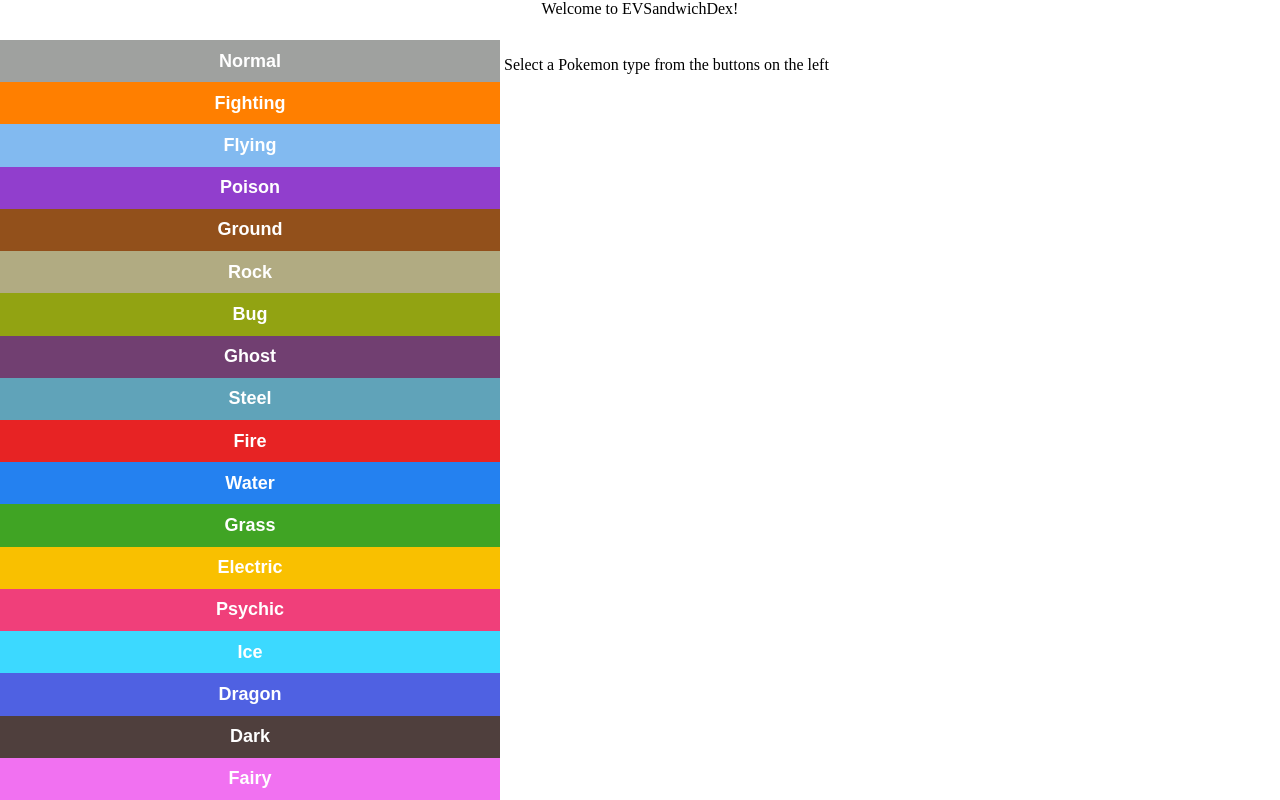
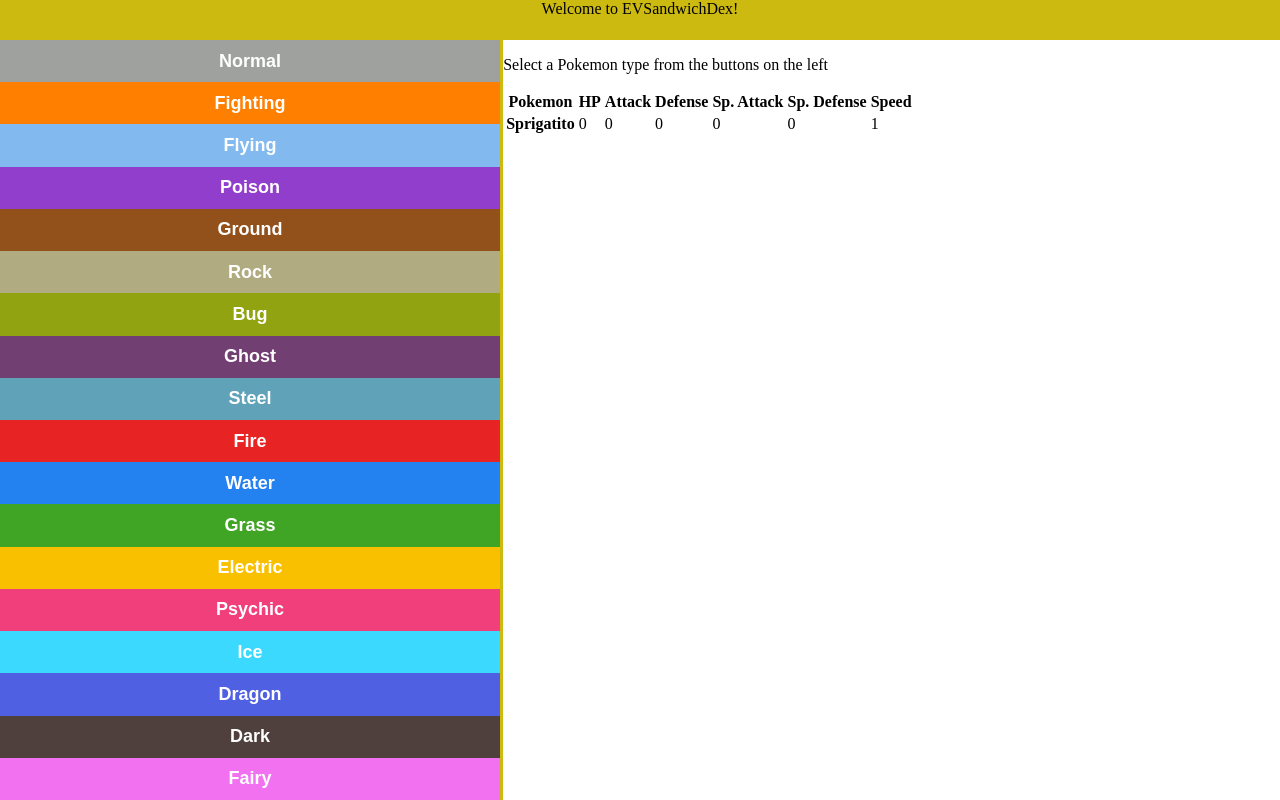
Before and after one commit to jeansystems/EVSandwichDex, a SvelteKit app: page / in a window 1280 px wide. Built offline with nearby package versions, Linux system fonts and the light colour scheme.

Commit message:
sample table structure

```diff
--- a/src/components/LeftSidebar.svelte
+++ b/src/components/LeftSidebar.svelte
@@ -57,4 +57,8 @@
     .left-sidebar-buttons:focus {
         color: black;
     }
+    .left-divider {
+        background-color: rgb(204, 186, 17);
+        width: .25vw;
+    }
 </style>
--- a/src/components/RightContent.svelte
+++ b/src/components/RightContent.svelte
@@ -12,6 +12,32 @@
     {:else}
         <p>Okay, selected {$pokemonTypeClicked}</p>
     {/if}
+    <div class="right-content-table">
+        <table>
+            <thead>
+                <tr>
+                    <th scope="col">Pokemon</th>
+                    <th scope="col">HP</th>
+                    <th scope="col">Attack</th>
+                    <th scope="col">Defense</th>
+                    <th scope="col">Sp. Attack</th>
+                    <th scope="col">Sp. Defense</th>
+                    <th scope="col">Speed</th>
+                </tr>
+            </thead>
+            <tbody>
+                <tr>
+                    <th scope="row">Sprigatito</th>
+                    <td>0</td>
+                    <td>0</td>
+                    <td>0</td>
+                    <td>0</td>
+                    <td>0</td>
+                    <td>1</td>
+                </tr>
+            </tbody>
+        </table>
+    </div>
 </div>
 
 <style>
--- a/src/components/TopMenu.svelte
+++ b/src/components/TopMenu.svelte
@@ -7,6 +7,7 @@
 <style>
 .top-menu {
     height: 5vh;
+    background-color: rgb(204, 186, 17);
 }
 .top-menu-logo {
     text-align: center;
```
